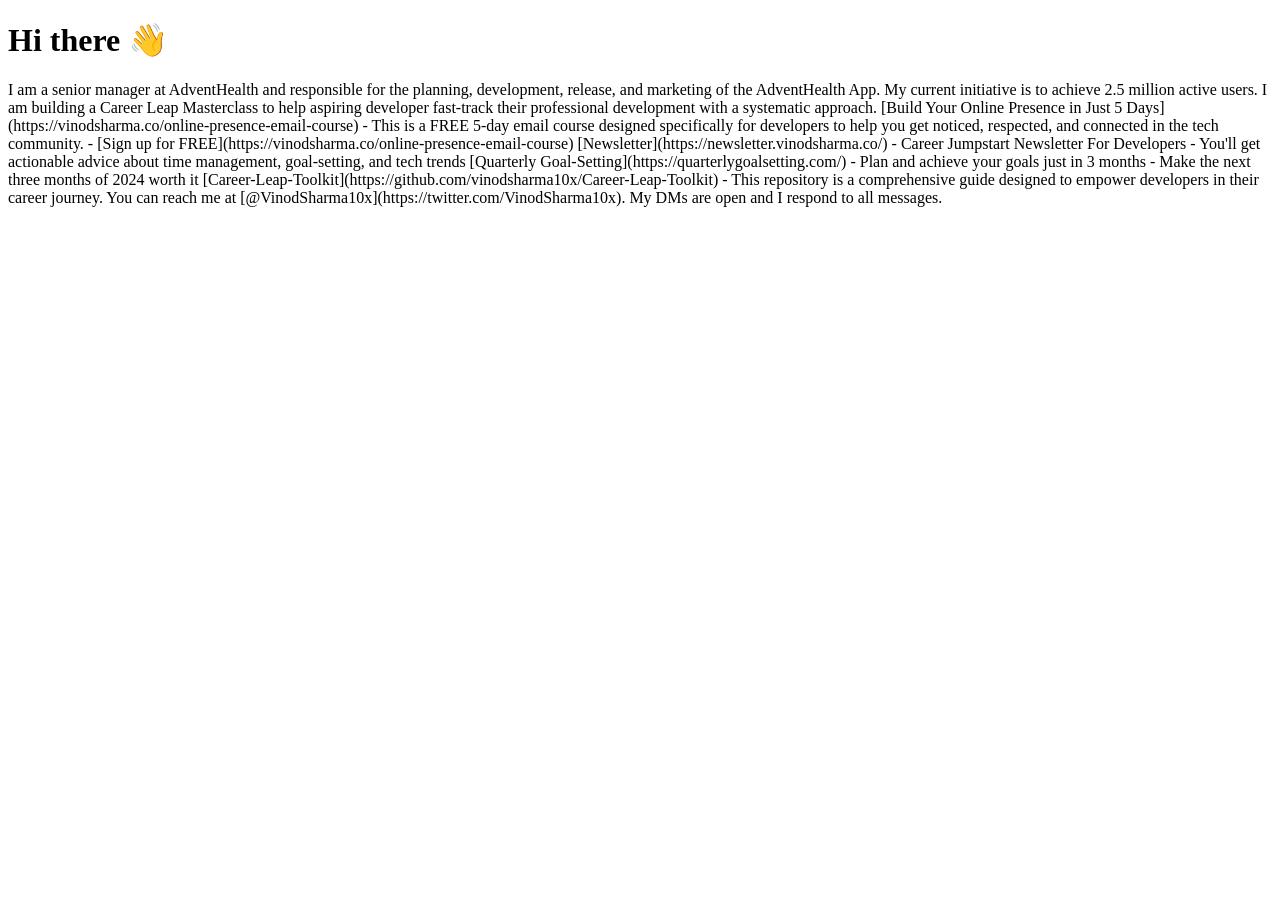
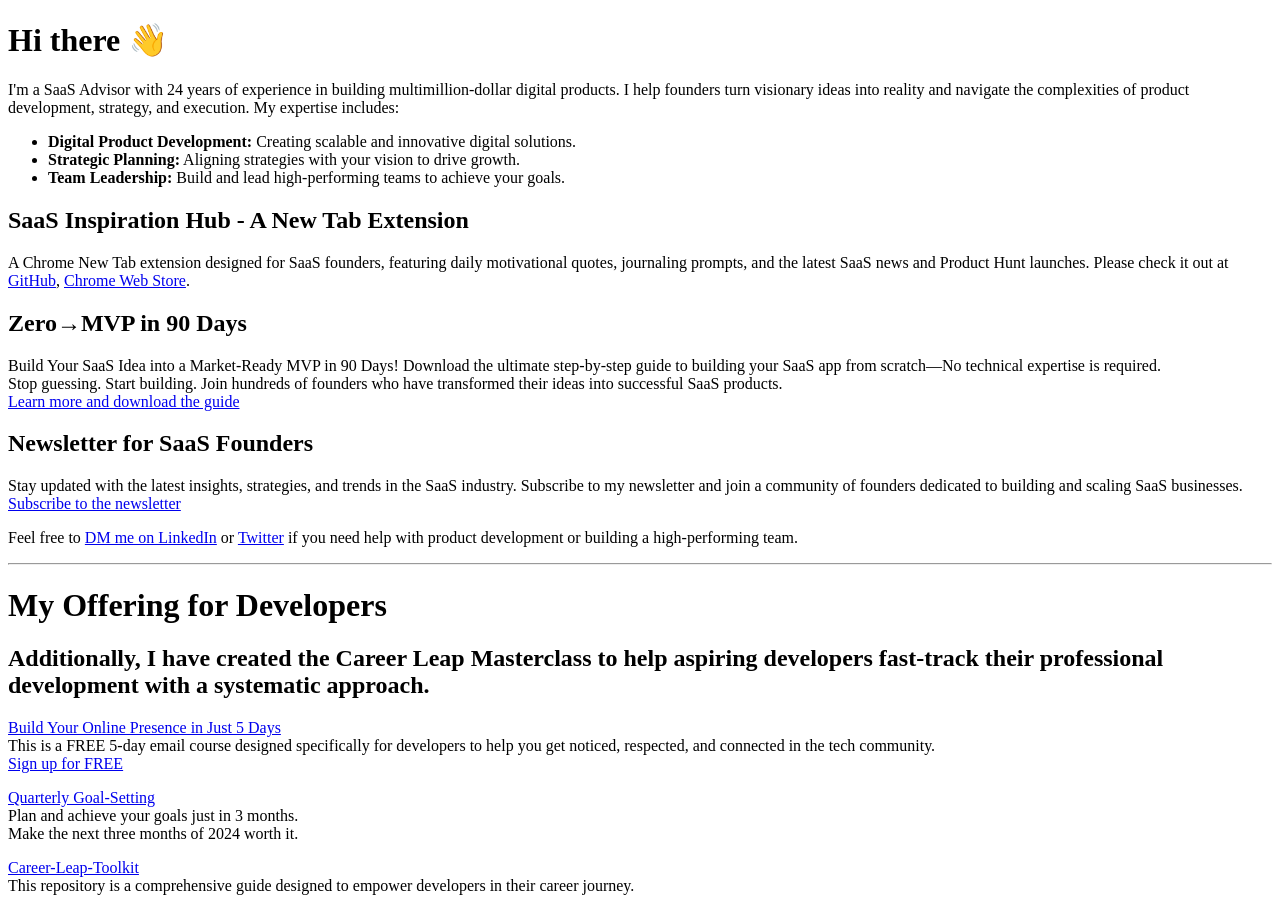
Before and after one commit to vinodsharma10x/vinodsharma10x.github.io, a plain HTML site: page index.html in a window 1280 px wide. Before the commit the page ends 800 px from the top, so only its background shows below. Drawn offline with Linux system fonts and the light colour scheme.

Commit message:
Update index.html

```diff
--- a/index.html
+++ b/index.html
@@ -1,43 +1,56 @@
 <!DOCTYPE html>
-<html>
+<html lang="en">
+<head>
+    <meta charset="UTF-8">
+    <meta name="viewport" content="width=device-width, initial-scale=1.0">
+    <title>SaaS Advisor & Developer Resources</title>
+</head>
 <body>
-<h1>Hi there 👋</h1>
-<p>I am a senior manager at AdventHealth and responsible for the planning, development, release, and marketing of the AdventHealth App. My current initiative is to achieve 2.5 million active users.
+    <h1>Hi there 👋</h1>
+    <p>I'm a SaaS Advisor with 24 years of experience in building multimillion-dollar digital products. I help founders turn visionary ideas into reality and navigate the complexities of product development, strategy, and execution. My expertise includes:</p>
+    <ul>
+        <li><strong>Digital Product Development:</strong> Creating scalable and innovative digital solutions.</li>
+        <li><strong>Strategic Planning:</strong> Aligning strategies with your vision to drive growth.</li>
+        <li><strong>Team Leadership:</strong> Build and lead high-performing teams to achieve your goals.</li>
+    </ul>
 
-I am building a Career Leap Masterclass to help aspiring developer fast-track their professional development with a systematic approach.
+    <h2>SaaS Inspiration Hub - A New Tab Extension</h2>
+    <p>A Chrome New Tab extension designed for SaaS founders, featuring daily motivational quotes, journaling prompts, and the latest SaaS news and Product Hunt launches. Please check it out at
+        <a href="https://github.com/vinodsharma10x/saas-inspiration-hub-extension">GitHub</a>,
+        <a href="https://chromewebstore.google.com/detail/saas-inspiration-hub-a-ne/agphhkieiohhocaidlihglomljmfagak?hl=en&authuser=8">Chrome Web Store</a>.
+    </p>
 
-[Build Your Online Presence in Just 5 Days](https://vinodsharma.co/online-presence-email-course)
-- This is a FREE 5-day email course designed specifically for developers to help you get noticed, respected, and connected in the tech community.
-- [Sign up for FREE](https://vinodsharma.co/online-presence-email-course)
+    <h2>Zero→MVP in 90 Days</h2>
+    <p>Build Your SaaS Idea into a Market-Ready MVP in 90 Days! Download the ultimate step-by-step guide to building your SaaS app from scratch—No technical expertise is required. <br>
+    Stop guessing. Start building. Join hundreds of founders who have transformed their ideas into successful SaaS products. <br>
+    <a href="https://start.vinodsharma.co/">Learn more and download the guide</a></p>
 
-[Newsletter](https://newsletter.vinodsharma.co/)
-- Career Jumpstart Newsletter For Developers
-- You'll get actionable advice about time management, goal-setting, and tech trends
+    <h2>Newsletter for SaaS Founders</h2>
+    <p>Stay updated with the latest insights, strategies, and trends in the SaaS industry. Subscribe to my newsletter and join a community of founders dedicated to building and scaling SaaS businesses. <br>
+    <a href="https://newsletter.vinodsharma.co/">Subscribe to the newsletter</a></p>
 
-[Quarterly Goal-Setting](https://quarterlygoalsetting.com/)
-- Plan and achieve your goals just in 3 months
-- Make the next three months of 2024 worth it
+    <p>Feel free to <a href="https://www.linkedin.com/in/vinodsharma10x">DM me on LinkedIn</a> or <a href="https://twitter.com/VinodSharma10x">Twitter</a> if you need help with product development or building a high-performing team.</p>
 
-[Career-Leap-Toolkit](https://github.com/vinodsharma10x/Career-Leap-Toolkit)
-- This repository is a comprehensive guide designed to empower developers in their career journey.
+    <hr>
 
+    <h1>My Offering for Developers</h1>
+    <h2>Additionally, I have created the Career Leap Masterclass to help aspiring developers fast-track their professional development with a systematic approach.</h2>
 
-You can reach me at [@VinodSharma10x](https://twitter.com/VinodSharma10x). My DMs are open and I respond to all messages.
+    <p>
+        <a href="https://vinodsharma.co/online-presence-email-course">Build Your Online Presence in Just 5 Days</a><br>
+        This is a FREE 5-day email course designed specifically for developers to help you get noticed, respected, and connected in the tech community.<br>
+        <a href="https://vinodsharma.co/online-presence-email-course">Sign up for FREE</a>
+    </p>
 
-<!--
-**vinodsharma10x/vinodsharma10x** is a ✨ _special_ ✨ repository because its `README.md` (this file) appears on your GitHub profile.
+    <p>
+        <a href="https://quarterlygoalsetting.com/">Quarterly Goal-Setting</a><br>
+        Plan and achieve your goals just in 3 months.<br>
+        Make the next three months of 2024 worth it.
+    </p>
 
-Here are some ideas to get you started:
-
-- 🔭 I’m currently working on ...
-- 🌱 I’m currently learning ...
-- 👯 I’m looking to collaborate on ...
-- 🤔 I’m looking for help with ...
-- 💬 Ask me about ...
-- 📫 How to reach me: ...
-- 😄 Pronouns: ...
-- ⚡ Fun fact: ...
--->
-</p>
+    <p>
+        <a href="https://github.com/vinodsharma10x/Career-Leap-Toolkit">Career-Leap-Toolkit</a><br>
+        This repository is a comprehensive guide designed to empower developers in their career journey.
+    </p>
 </body>
 </html>
```
